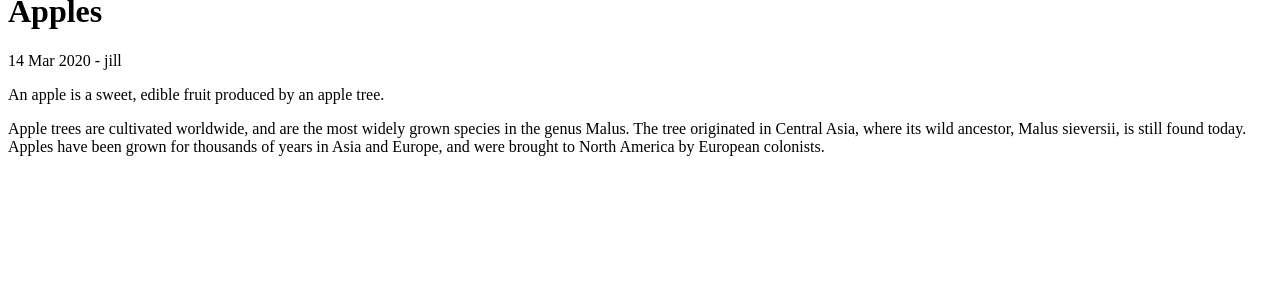
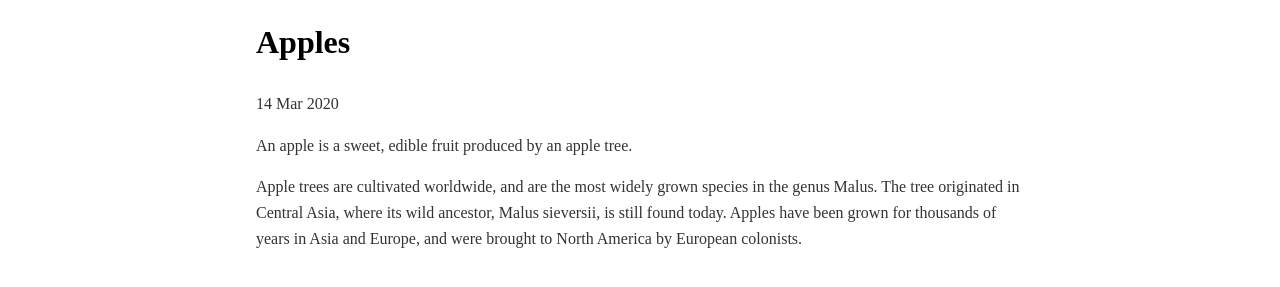
Before and after one commit to davidepicatto/davidepicatto, a Jekyll site: the page built from _posts/2020-03-14-apples.md, in a window 1280 px wide, cut to the strip 136-423 px from the top of the page. Built offline with Jekyll 4.4.1, drawn with Linux system fonts in a browser that asks for light colours.

Commit message:
initial commit 2

```diff
--- /dev/null
+++ b/_includes/head.html
@@ -0,0 +1,6 @@
+<!doctype html>
+<head>
+  <meta charset="utf-8">
+  <title>{{ page.title }}</title>
+  <link rel="stylesheet" href="/assets/css/styles.css">
+</head>
--- a/_layouts/default.html
+++ b/_layouts/default.html
@@ -1,10 +1,4 @@
-<!doctype html>
-<html>
-  <head>
-    <meta charset="utf-8">
-    <title>{{ page.title }}</title>
-    <link rel="stylesheet" href="assets/css/styles.css">
-  </head>
+    {% include head.html %}
   <body>
     {% include navigation.html %}
     {{ content }}
--- a/_layouts/post.html
+++ b/_layouts/post.html
@@ -2,6 +2,6 @@
 layout: default
 ---
 <h1>{{ page.title }}</h1>
-<p>{{ page.date | date_to_string }} - {{ page.author }}</p>
+<p>{{ page.date | date_to_string }}</p>
 
 {{ content }}
```
